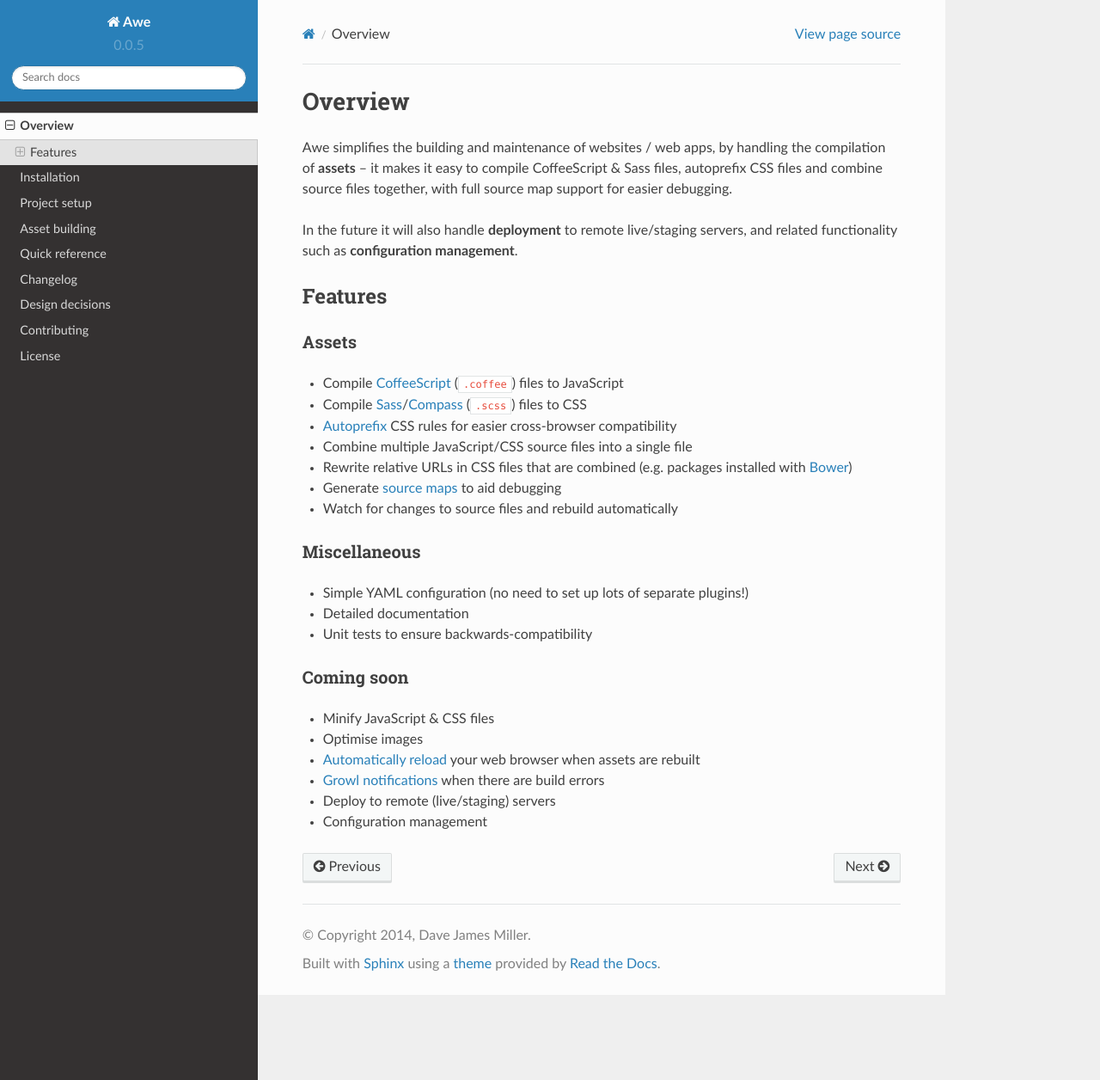
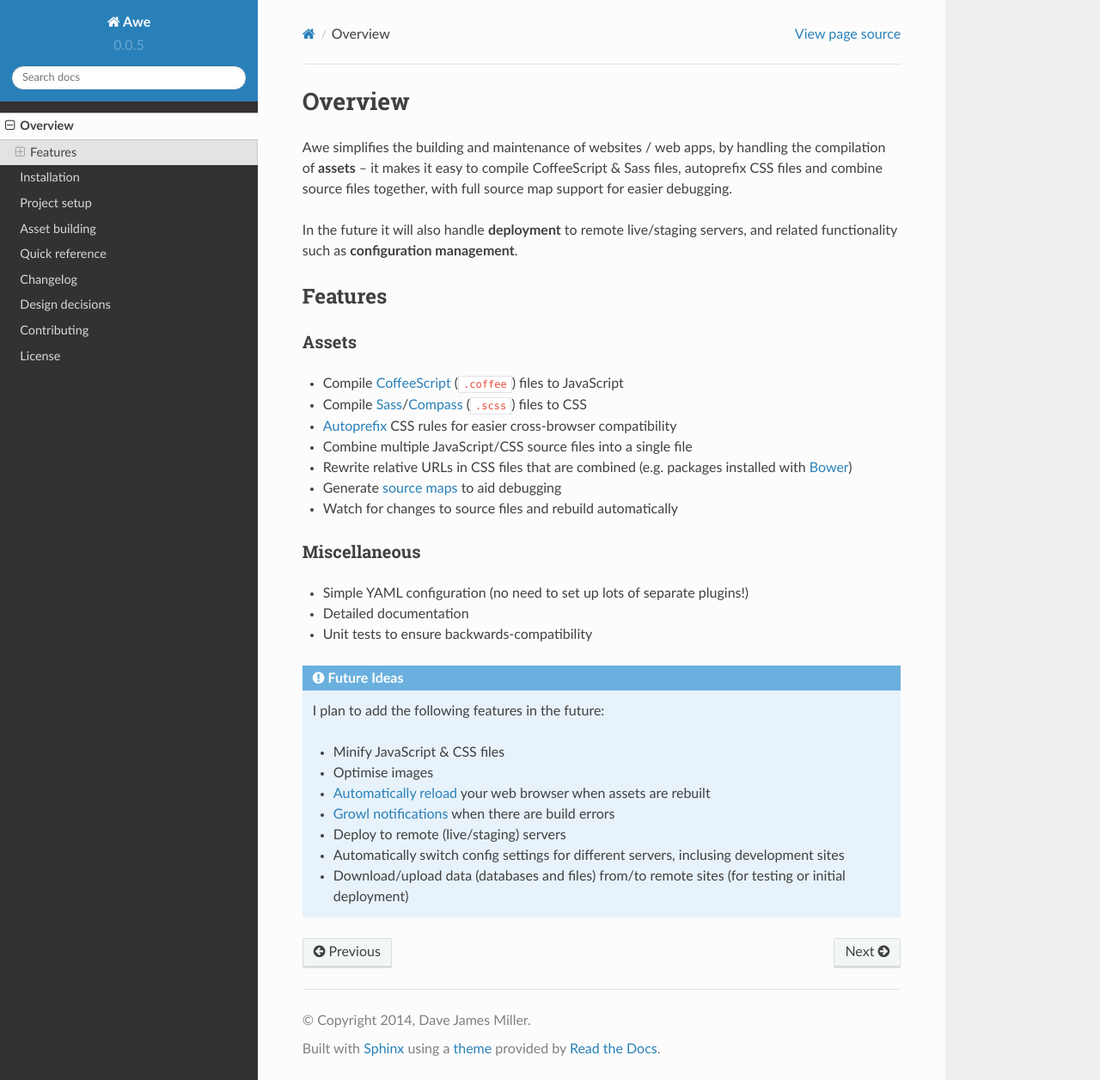
Before and after one commit to alberon/awe, a Sphinx documentation site: the page built from docs/overview.rst, in a window 1280 px wide and 1256 px high. Shown: the whole window at 86% size. Built offline with Sphinx 7.4.7 and the Read the Docs theme 2.0.0, drawn with Linux system fonts in a browser that asks for light colours.

```diff
--- a/docs/installation.rst
+++ b/docs/installation.rst
@@ -25,7 +25,8 @@
 
 Awe is developed and tested on Linux. It should run on Mac OS X too, but it hasn't been tested. It won't work on Windows because it uses symlinks.
 
-.. note::
+.. admonition:: Future Idea
+   :class: note
 
    I could add Windows support if there is demand for it, but this would add complexity (e.g. symlinks to ``bower_components/`` would not be possible) and some features may not be possible (e.g. deployment via SSH).
 
--- a/docs/overview.rst
+++ b/docs/overview.rst
@@ -31,13 +31,16 @@ In the future it will also handle **deployment** to remote live/staging servers,
 - Detailed documentation
 - Unit tests to ensure backwards-compatibility
 
--------------
- Coming soon
--------------
 
-- Minify JavaScript & CSS files
-- Optimise images
-- `Automatically reload <http://livereload.com/>`_ your web browser when assets are rebuilt
-- `Growl notifications <http://www.growlforwindows.com/gfw/>`_ when there are build errors
-- Deploy to remote (live/staging) servers
-- Configuration management
+.. admonition:: Future Ideas
+   :class: note
+
+   I plan to add the following features in the future:
+
+   - Minify JavaScript & CSS files
+   - Optimise images
+   - `Automatically reload <http://livereload.com/>`_ your web browser when assets are rebuilt
+   - `Growl notifications <http://www.growlforwindows.com/gfw/>`_ when there are build errors
+   - Deploy to remote (live/staging) servers
+   - Automatically switch config settings for different servers, inclusing development sites
+   - Download/upload data (databases and files) from/to remote sites (for testing or initial deployment)
```
